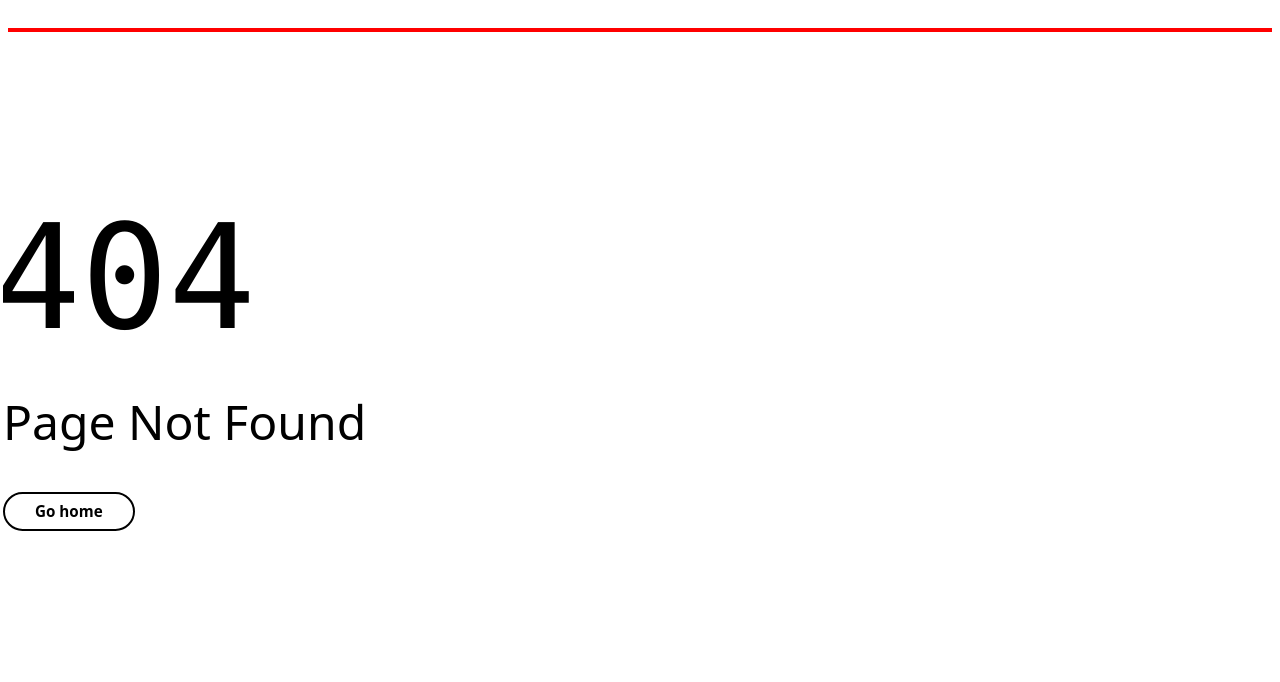
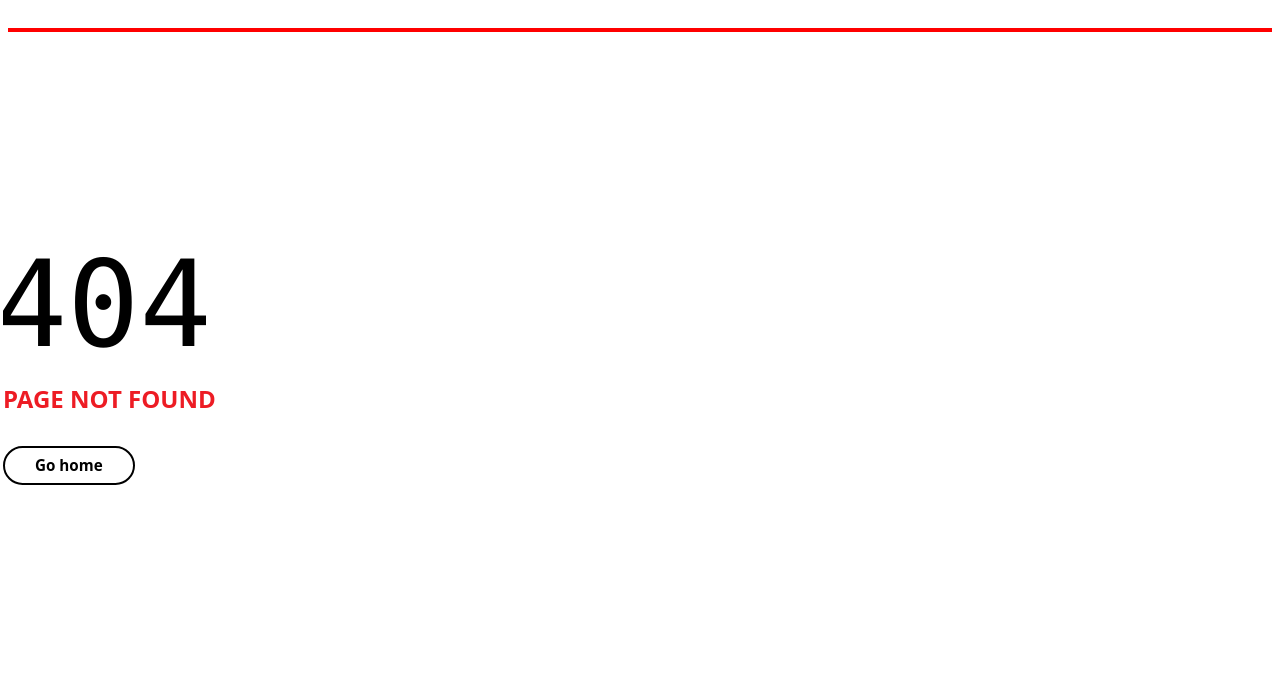
Before and after one commit to tuckerelliott/crn, a website with bundled scripts: page 404.html in a window 1280 px wide. Shown: the part 118-800 px from the top of the page. Built offline with nearby package versions, Linux system fonts and the light colour scheme; files whose address does not match are found by name.

Commit message:
removed fixed header

```diff
--- a/blocks/header/header.css
+++ b/blocks/header/header.css
@@ -3,8 +3,8 @@ header .nav-wrapper {
   background-color: var(--background-color);
   width: 100%;
   z-index: 2;
-  position: fixed;
-  /* border-top: 4px solid red;
+  /* position: fixed;
+  border-top: 4px solid red;
   border-bottom: 4px solid red; */
 }
 
--- a/styles/styles.css
+++ b/styles/styles.css
@@ -89,6 +89,14 @@ h1 a {
   color: #000;
 }
 
+h2 {
+  font-size: 1.500rem;
+  font-weight: bold;
+  text-transform: uppercase;
+  color: #ed1c24;
+  margin-bottom: 1rem;
+}
+
 h5 {
   text-align: left;
 }
@@ -102,7 +110,7 @@ h4 {
 }
 
 h1 { font-size: var(--heading-font-size-xxl) }
-h2 { font-size: var(--heading-font-size-xl) }
+/* h2 { font-size: var(--heading-font-size-xl) } */
 h3 { font-size: var(--heading-font-size-l) }
 h4 { font-size: var(--heading-font-size-m) }
 h5 { font-size: var(--heading-font-size-s) }
```
